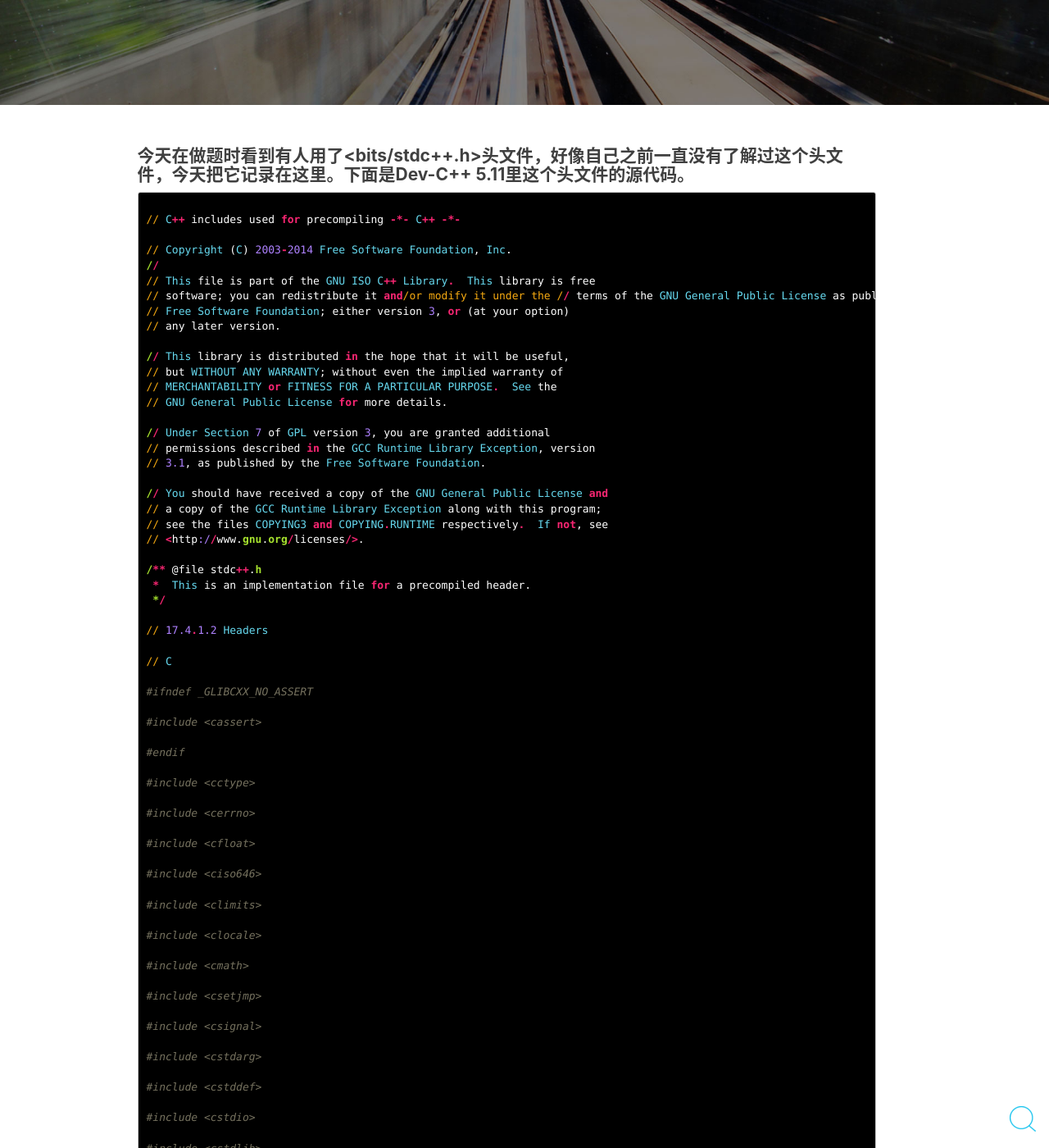
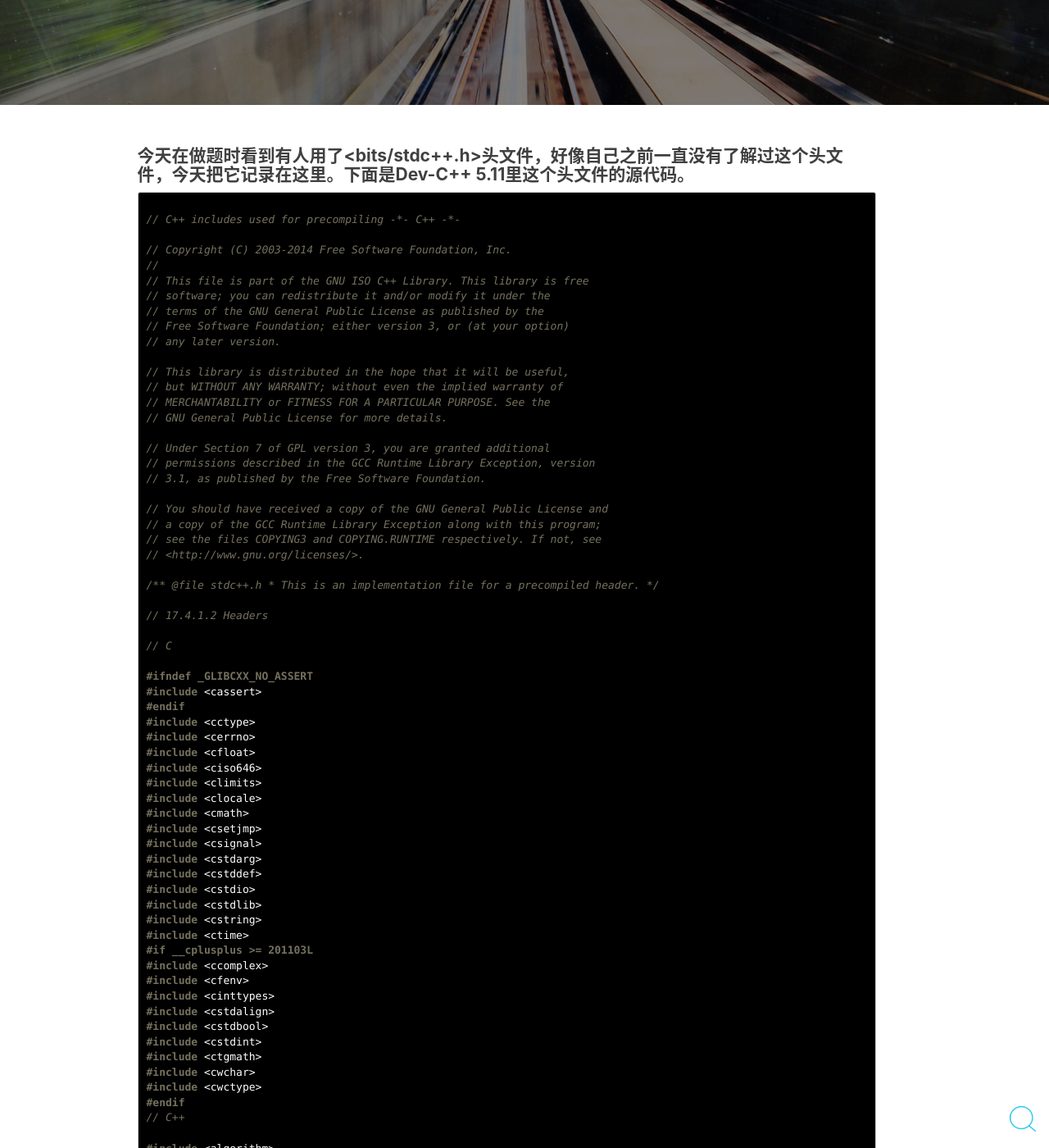
Before and after one commit to Tomy-Lee/Tomy-Lee.github.io, a Jekyll site: the page built from _posts/2019-10-28-bits.md, in a window 1280 px wide and 1400 px high, scrolled down 329 px. Shown: the whole window at 82% size. Built offline with Jekyll 4.4.1, drawn with Linux system fonts in a browser that asks for light colours; nearby versions of some CDN libraries; comment, search, counter and statistics services are not loaded; some of the changed text lies outside the part shown.

Commit message:
Update 2019-10-28-bits.md

````diff
--- a/_posts/2019-10-28-bits.md
+++ b/_posts/2019-10-28-bits.md
@@ -12,7 +12,7 @@ tags:
 #### 今天在做题时看到有人用了<bits/stdc++.h>头文件，好像自己之前一直没有了解过这个头文件，今天把它记录在这里。下面是Dev-C++ 5.11里这个头文件的源代码。
 
 
-~~~ruby
+```c
 
 // C++ includes used for precompiling -*- C++ -*-
 
@@ -213,7 +213,7 @@ tags:
 
 #endif
 
-~~~
+```
 
 #### 它包含了几乎包含所有的可用到的C++库函数。平时可以直接使用这个头文件，不需要再include多个头文件，减少了编写所有必要头文件的任务。但是它也有一些缺点：
 
````
